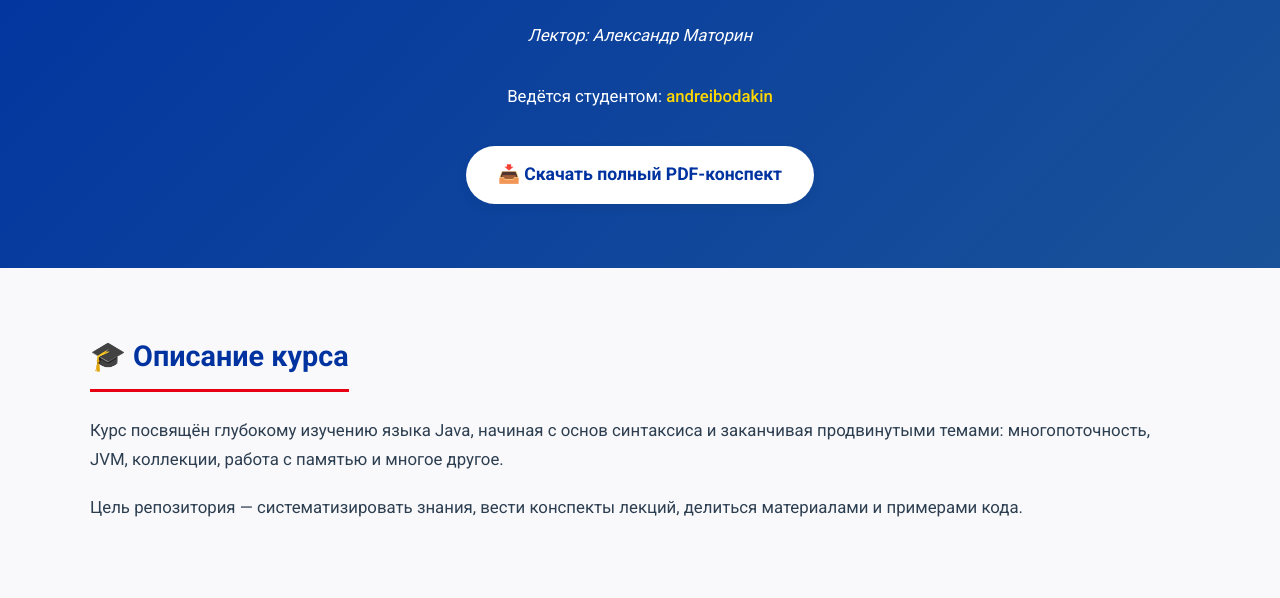
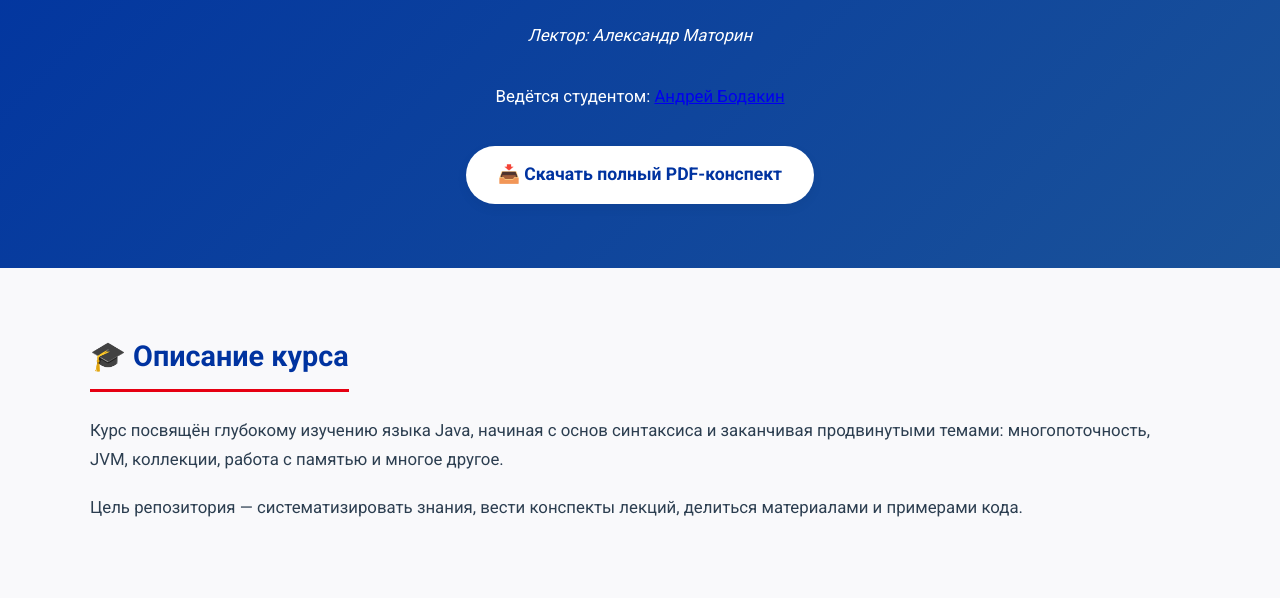
Before and after one commit to andreibodakin/mipt-advanced-java-platform-course, a plain HTML site: page index.html in a window 1280 px wide. Shown: the part 202-800 px from the top of the page. Drawn offline with Linux system fonts and the light colour scheme.

Commit message:
Update index.html

```diff
--- a/index.html
+++ b/index.html
@@ -84,7 +84,7 @@
     .student:visited {
       color: #FFD700;
       text-decoration: none;
-      font-weight: 500;
+      font-weight: 400;
     }
 
     .student:hover {
@@ -183,7 +183,7 @@
       <h1>📘 Продвинутая Java Платформа</h1>
       <p class="subtitle">Конспекты лекций курса кафедры БИТ, МФТИ</p>
       <p class="lecturer">Лектор: Александр Маторин</p>
-      <p>Ведётся студентом: <a href="https://github.com/andreibodakin" class="student">andreibodakin</a></p>
+      <p>Ведётся студентом: <a href="https://github.com/andreibodakin">Андрей Бодакин</a></p>
       <a href="./pdf/java-mipt-course.pdf" class="btn">📥 Скачать полный PDF-конспект</a>
     </div>
   </header>
@@ -232,7 +232,7 @@
     <div class="container">
       <p>
         PDF автоматически генерируется из Markdown через GitHub Actions.
-        <a href="https://github.com/andreibodakin/java-mipt-course">Исходный код репозитория</a>
+        <a href="https://github.com/andreibodakin/mipt-advanced-java-platform-course">Исходный код репозитория</a>
       </p>
     </div>
   </footer>
```
